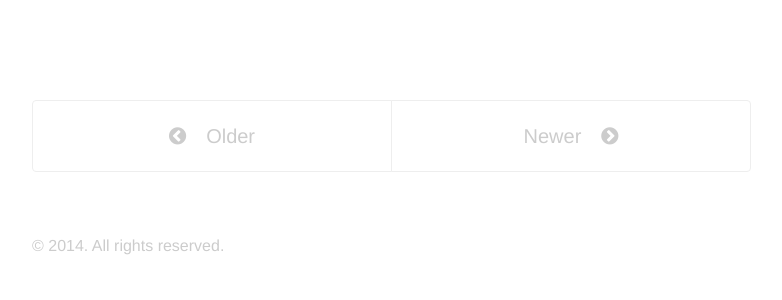
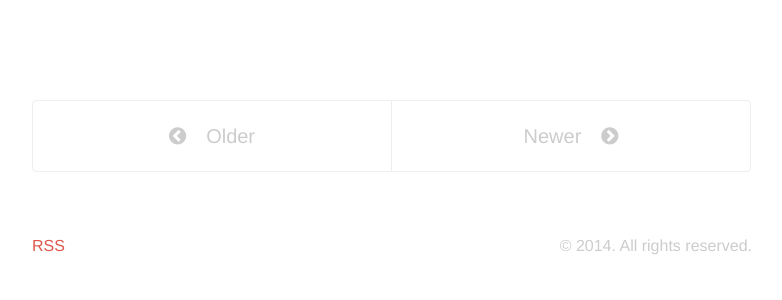
Before and after one commit to fabian-kostadinov/fabian-kostadinov.github.io, a Jekyll site: the page built from index.html, in a window 1280 px wide. Shown: the top 300 px of the page, without its empty margins (248-1030 px from the left). Built offline with Jekyll 4.4.1, drawn with Linux system fonts in a browser that asks for light colours; nearby versions of some CDN libraries.

Commit message:
Updated Design

```diff
--- a/_layouts/default.html
+++ b/_layouts/default.html
@@ -17,7 +17,8 @@
 
       <div class="footer">
         <p>
-          &copy; {{ site.time | date: '%Y' }}. All rights reserved.
+		  <span class="footer-inside-left"><a href="/atom.xml" >RSS</a></span>
+		  <span class="footer-inside-right">&copy; {{ site.time | date: '%Y' }}. All rights reserved.</span>
         </p>
       </div>
     </div>
--- a/public/css/poole.css
+++ b/public/css/poole.css
@@ -435,9 +435,15 @@
 
 .pagination {
   overflow: hidden; /* clearfix */
+  /*margin-left: -1rem;
+  margin-right: -1rem;
+  font-family: "PT Sans", Helvetica, Arial, sans-serif;
+  color: #ccc;
+  text-align: center;*/
+
   margin-left: -1rem;
   margin-right: -1rem;
-  font-family: "PT Sans", Helvetica, Arial, sans-serif;
+  font-family: 'Helvetica Neue', Helvetica, sans-serif;
   color: #ccc;
   text-align: center;
 }
@@ -452,9 +458,25 @@
   margin-bottom: -1px;
 }
 
+a.pagination-item {
+  	color: white;
+	background-color: #DD574C;
+	border-color: #DD574C;
+}
+
 /* Only provide a hover state for linked pagination items */
 a.pagination-item:hover {
-  background-color: #f5f5f5;
+  /*background-color: #f5f5f5;*/
+  background-color: #555;
+  border-color: #555;
+}
+
+span.pagination-item {
+  /*
+  color: inherit;
+  background-color: inherit;
+  border-color: inherit;
+  */
 }
 
 @media (min-width: 30em) {
@@ -480,6 +502,14 @@
 
 /* Footer */
 .footer {
+  font: 16px/28px 'Helvetica Neue', Helvetica, sans-serif;
   color: #ccc;
-  font: 16px/28px 'Helvetica Neue', Helvetica, sans-serif;
 }
+
+.footer .footer-inside-left {
+  float: left;
+}
+
+.footer .footer-inside-right {
+  float: right;
+}
```
